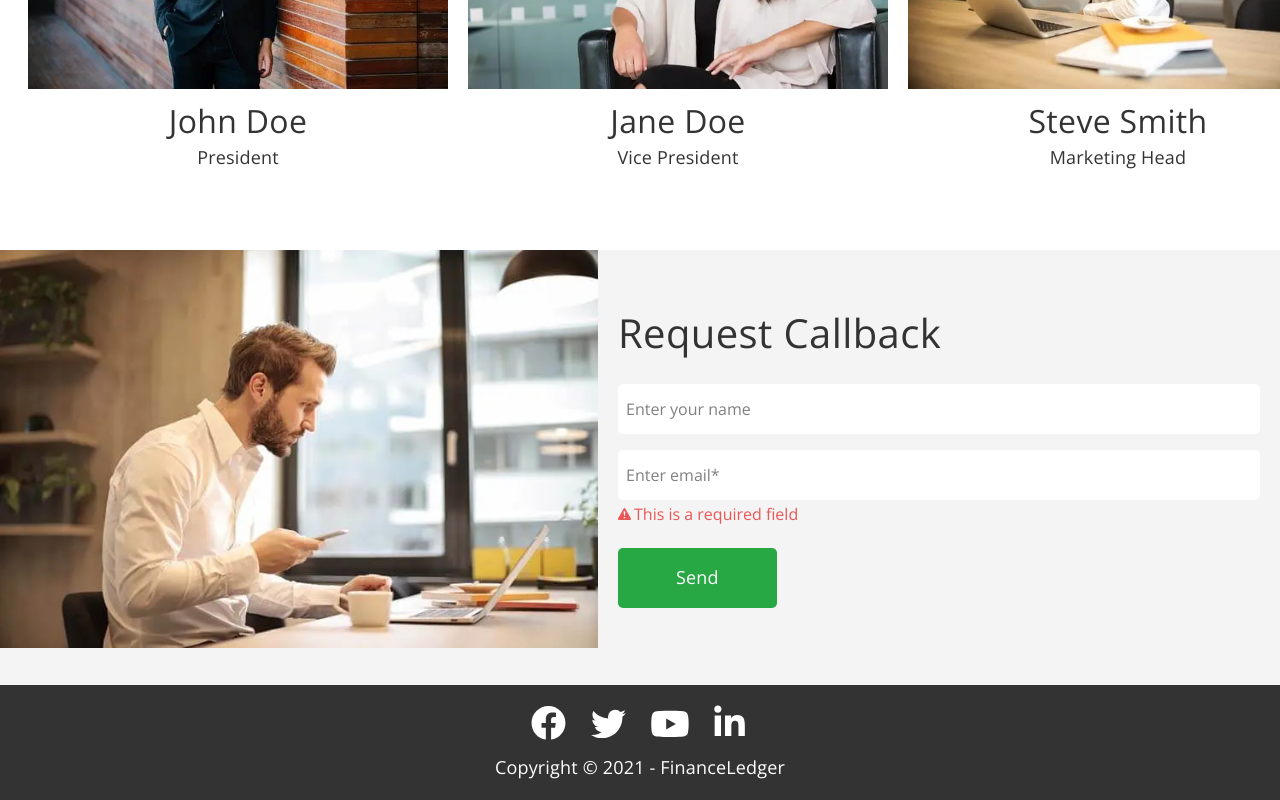
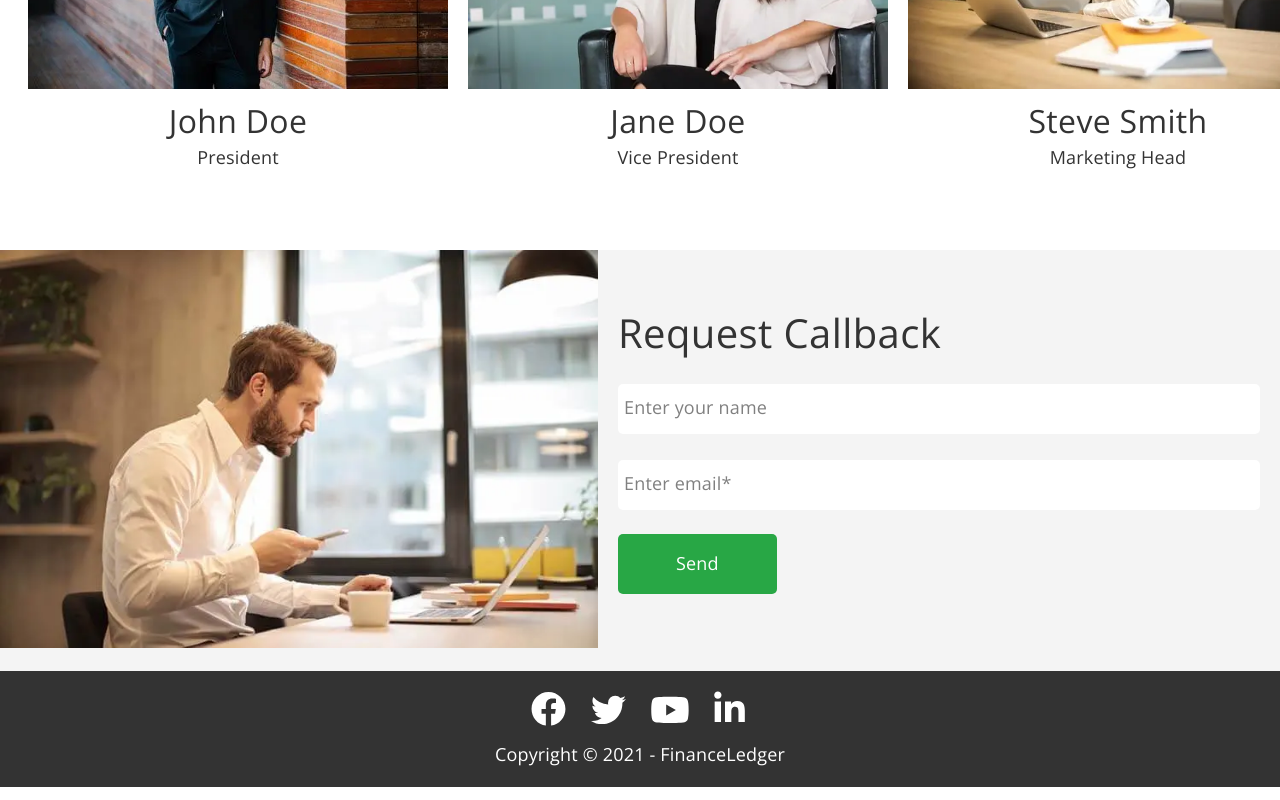
Before and after one commit to Olyazarichna/finance-ledger-test, a React (Create React App) app: page / in a window 1280 px wide. Shown: the part 3222-4022 px from the top of the page. Built offline with nearby package versions, Linux system fonts and the light colour scheme.

Commit message:
fixed form

```diff
--- a/src/components/Form/Form.jsx
+++ b/src/components/Form/Form.jsx
@@ -5,7 +5,8 @@ import Button from "../Button/Button";
 const Form = () => {
   const [name, setName] = useState("");
   const [email, setEmail] = useState("");
-  // const [isValid, setIsValid]= useState(true);
+  const [isValidEmail, setIsValidEmail]= useState(false);
+
 
   const onInputChange = (event) => {
     const { name, value } = event.target;
@@ -20,16 +21,23 @@ const Form = () => {
         break;
     }
   };
+
   const handleSubmit = (event) => {
     event.preventDefault();
-    console.log("submit");
+    const emailRegex = /^([a-z0-9_-]+\.)*[a-z0-9_-]+@[a-z0-9_-]+(\.[a-z0-9_-]+)*\.[a-z]{2,6}$/i;
+    if (!emailRegex.test(email) || !email.trim()) {
+      return;
+    }
+    setIsValidEmail(true);
   };
 
   return (
     <div className={styles.formWrapper}>
       <h2 className={styles.heading}>Request Callback</h2>
-      <form onSubmit={handleSubmit} className={styles.form}>
+      <form onSubmit={handleSubmit} className={styles.form} name="my-form" method="POST" data-netlify="true">
+        <div className={styles.groupInput}>
         <input
+          id="name"
           className={styles.input}
           type="text"
           placeholder="Enter your name"
@@ -37,8 +45,14 @@ const Form = () => {
           onChange={onInputChange}
           name="name"
         />
+        <label htmlFor="name" className={styles.label}>
+          Enter your name
+        </label>
+        </div>
+        <div className={styles.groupInput}>
 
         <input
+          id="email"
           className={styles.input}
           type="email"
           placeholder="Enter email*"
@@ -46,11 +60,29 @@ const Form = () => {
           onChange={onInputChange}
           name="email"
           required
-          pattern="^([a-z0-9_-]+\.)*[a-z0-9_-]+@[a-z0-9_-]+(\.[a-z0-9_-]+)*\.[a-z]{2,6}$"
         />
+         <label htmlFor="email" className={styles.label}>
+          Enter email*
+        </label>
+          </div>
+       {isValidEmail &&(
+ <p className={styles.warming}>
+ <svg
+   className={styles.iconWarning}
+   xmlns="http://www.w3.org/2000/svg"
+   width="16"
+   height="15"
+   fill="none"
+ >
+   <path
+     fill="#EB5757"
+     d="M13 11.04c0 .312-.107.55-.321.714a1.258 1.258 0 0 1-.789.246H1.11c-.312 0-.575-.084-.789-.252C.107 11.58 0 11.344 0 11.04c0-.24.07-.484.21-.732L5.595.66c.257-.44.56-.66.91-.66.351 0 .647.22.889.66l5.396 9.66c.14.256.21.496.21.72ZM7.312 4.908V3.156H5.688v1.752c0 .112.008.218.024.318.015.1.037.212.064.336.027.124.048.23.064.318l.304 1.944h.689l.315-1.944a7.18 7.18 0 0 1 .07-.312c.031-.128.055-.242.07-.342.016-.1.024-.206.024-.318Zm0 4.644a.8.8 0 0 0-.24-.588.787.787 0 0 0-.578-.24.774.774 0 0 0-.566.24.8.8 0 0 0-.24.588c0 .232.08.43.24.594.16.164.348.246.566.246a.777.777 0 0 0 .578-.246.82.82 0 0 0 .24-.594Z"
+   />
+ </svg>
+ This is a required field
+</p>
+       )}
 
-          <p className={styles.warming}>
-          <svg className={styles.iconWarning} xmlns="http://www.w3.org/2000/svg" width="16" height="15" fill="none"><path fill="#EB5757" d="M13 11.04c0 .312-.107.55-.321.714a1.258 1.258 0 0 1-.789.246H1.11c-.312 0-.575-.084-.789-.252C.107 11.58 0 11.344 0 11.04c0-.24.07-.484.21-.732L5.595.66c.257-.44.56-.66.91-.66.351 0 .647.22.889.66l5.396 9.66c.14.256.21.496.21.72ZM7.312 4.908V3.156H5.688v1.752c0 .112.008.218.024.318.015.1.037.212.064.336.027.124.048.23.064.318l.304 1.944h.689l.315-1.944a7.18 7.18 0 0 1 .07-.312c.031-.128.055-.242.07-.342.016-.1.024-.206.024-.318Zm0 4.644a.8.8 0 0 0-.24-.588.787.787 0 0 0-.578-.24.774.774 0 0 0-.566.24.8.8 0 0 0-.24.588c0 .232.08.43.24.594.16.164.348.246.566.246a.777.777 0 0 0 .578-.246.82.82 0 0 0 .24-.594Z"/></svg>This is a required field</p>
         <Button className={styles.btn} type="submit">
           Send
         </Button>
--- a/src/components/Form/Form.module.scss
+++ b/src/components/Form/Form.module.scss
@@ -24,6 +24,28 @@
     text-align: left;
   }
 }
+
+.groupInput {
+  position: relative;
+  &:first-child {
+    margin-bottom: 20px;
+    @include mq(desktop) {
+      margin-bottom: 26px;
+    }
+  }
+}
+.label {
+  color: #808080;
+  position: absolute;
+  left: 6px;
+  top: 11px;
+  transition: all 0.2s ease-out;
+  @include fonts(16px, 400, 1.4);
+  @include mq(tablet) {
+    @include fonts(18px, 400, 1.38);
+  }
+}
+
 .input {
   width: 280px;
   padding: 16px 8px;
@@ -39,12 +61,10 @@
     width: 642px;
   }
   &::placeholder {
-    color: #808080;
-  }
-  &:first-child {
-    margin-bottom: 16px;
+    color: transparent;
   }
 }
+
 .btn {
   display: block;
   color: #fff;
@@ -69,3 +89,9 @@
   padding-top: 3px;
   padding-right: 3px;
 }
+
+.input:focus ~ .label,
+.input:not(:placeholder-shown) ~ .label {
+  transform: translate(0, -30px);
+  @include fonts(14px, 400, 1.2);
+}
```
